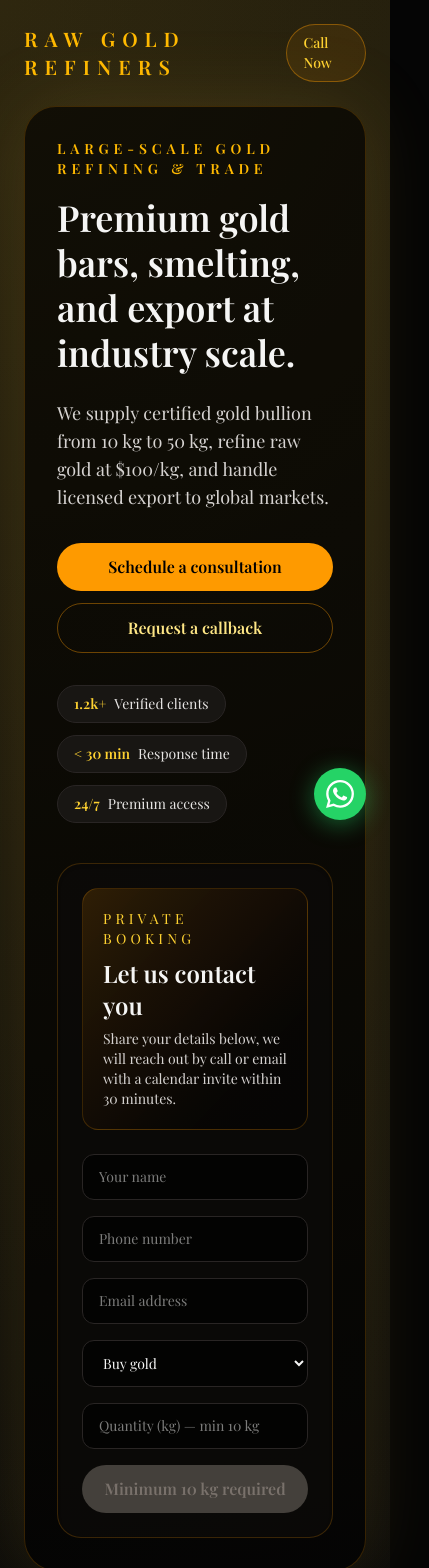
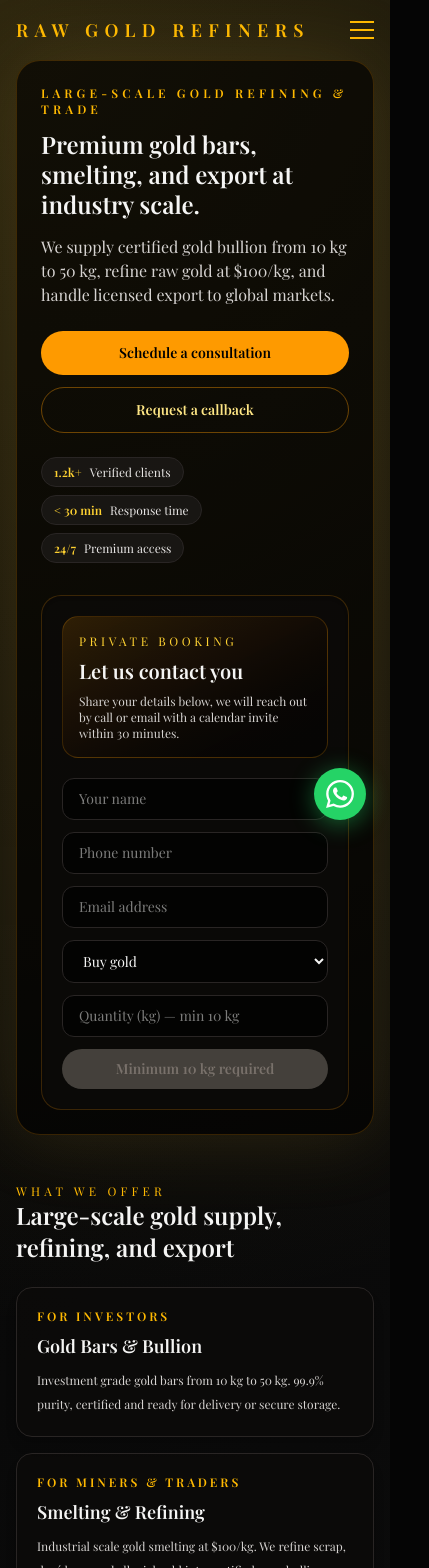
Before and after one commit to AlvinMusonye/gold-Trading-, a React (Vite) app: page / in a window 390 px wide. Shown: the top 1568 px of the page, 429 px wide, since content can reach past the window. Built offline with nearby package versions, Linux system fonts and the light colour scheme; a web font is replaced by a local one.

Commit message:
FEAT:add changes

```diff
--- a/src/App.jsx
+++ b/src/App.jsx
@@ -34,6 +34,7 @@ const metrics = [
 const MIN_QUANTITY_KG = 10
 
 function App() {
+  const [mobileMenuOpen, setMobileMenuOpen] = useState(false)
   const [formData, setFormData] = useState({
     name: '',
     phone: '',
@@ -80,53 +81,110 @@ function App() {
 
   return (
     <div className="min-h-screen bg-[radial-gradient(circle_at_top_left,_rgba(212,175,55,0.2),_transparent_35%),linear-gradient(135deg,_#050505,_#111111)] text-stone-100">
-      <header className="mx-auto flex max-w-7xl items-center justify-between px-6 py-6 lg:px-8">
-        <a href="#top" className="text-xl font-semibold tracking-[0.35em] text-amber-400 uppercase">
+      <header className="mx-auto flex max-w-7xl items-center justify-between px-4 py-4 sm:px-6 sm:py-6 lg:px-8">
+        <a href="#top" className="text-lg font-semibold tracking-[0.35em] text-amber-400 uppercase sm:text-xl">
           Raw Gold Refiners
         </a>
+
+        {/* Mobile menu button */}
+        <button
+          onClick={() => setMobileMenuOpen(!mobileMenuOpen)}
+          className="flex flex-col items-center justify-center gap-1.5 md:hidden"
+          aria-label="Toggle menu"
+        >
+          <span className={`h-0.5 w-6 bg-amber-400 transition-all ${mobileMenuOpen ? 'rotate-45 translate-y-2' : ''}`}></span>
+          <span className={`h-0.5 w-6 bg-amber-400 transition-all ${mobileMenuOpen ? 'opacity-0' : ''}`}></span>
+          <span className={`h-0.5 w-6 bg-amber-400 transition-all ${mobileMenuOpen ? '-rotate-45 -translate-y-2' : ''}`}></span>
+        </button>
+
+        {/* Desktop navigation */}
         <nav className="hidden items-center gap-6 text-sm text-stone-300 md:flex">
           <a href="#collections" className="transition hover:text-amber-300">What We Offer</a>
           <a href="#smelting" className="transition hover:text-amber-300">Smelting</a>
           <a href="#process" className="transition hover:text-amber-300">Process</a>
           <a href="#contact" className="transition hover:text-amber-300">Contact</a>
         </nav>
+
+        {/* Desktop CTA */}
         <a
           href="tel:+254780396250"
-          className="rounded-full border border-amber-500/40 bg-amber-500/10 px-4 py-2 text-sm font-medium text-amber-300 transition hover:bg-amber-500/20"
+          className="hidden rounded-full border border-amber-500/40 bg-amber-500/10 px-4 py-2 text-sm font-medium text-amber-300 transition hover:bg-amber-500/20 md:block"
         >
           Call Now
         </a>
       </header>
 
-      <main id="top" className="mx-auto flex max-w-7xl flex-col gap-16 px-6 pb-16 lg:px-8">
-        <section className="grid items-center gap-10 rounded-[2rem] border border-amber-500/20 bg-black/60 p-8 shadow-[0_0_80px_rgba(212,175,55,0.15)] lg:grid-cols-[1.1fr_0.9fr] lg:p-12">
+      {/* Mobile menu */}
+      {mobileMenuOpen && (
+        <nav className="mx-auto max-w-7xl border-b border-amber-500/20 bg-black/95 px-4 py-4 md:hidden">
+          <div className="flex flex-col gap-4">
+            <a
+              href="#collections"
+              onClick={() => setMobileMenuOpen(false)}
+              className="text-sm text-stone-300 transition hover:text-amber-300"
+            >
+              What We Offer
+            </a>
+            <a
+              href="#smelting"
+              onClick={() => setMobileMenuOpen(false)}
+              className="text-sm text-stone-300 transition hover:text-amber-300"
+            >
+              Smelting
+            </a>
+            <a
+              href="#process"
+              onClick={() => setMobileMenuOpen(false)}
+              className="text-sm text-stone-300 transition hover:text-amber-300"
+            >
+              Process
+            </a>
+            <a
+              href="#contact"
+              onClick={() => setMobileMenuOpen(false)}
+              className="text-sm text-stone-300 transition hover:text-amber-300"
+            >
+              Contact
+            </a>
+            <a
+              href="tel:+254780396250"
+              className="rounded-full border border-amber-500/40 bg-amber-500/10 px-4 py-2 text-center text-sm font-medium text-amber-300 transition hover:bg-amber-500/20"
+            >
+              Call Now
+            </a>
+          </div>
+        </nav>
+      )}
+
+      <main id="top" className="mx-auto flex max-w-7xl flex-col gap-12 px-4 pb-12 sm:gap-16 sm:px-6 sm:pb-16 lg:px-8">
+        <section className="grid items-center gap-8 rounded-[1.5rem] border border-amber-500/20 bg-black/60 p-6 shadow-[0_0_80px_rgba(212,175,55,0.15)] sm:gap-10 sm:rounded-[2rem] sm:p-8 lg:grid-cols-[1.1fr_0.9fr] lg:p-12">
           <div>
-            <p className="mb-4 text-sm font-semibold uppercase tracking-[0.35em] text-amber-400">
+            <p className="mb-3 text-xs font-semibold uppercase tracking-[0.35em] text-amber-400 sm:mb-4 sm:text-sm">
               Large-scale gold refining & trade
             </p>
-            <h1 className="max-w-2xl text-4xl font-semibold leading-tight sm:text-5xl lg:text-6xl">
+            <h1 className="max-w-2xl text-2xl font-semibold leading-tight sm:text-4xl lg:text-6xl">
               Premium gold bars, smelting, and export at industry scale.
             </h1>
-            <p className="mt-6 max-w-xl text-lg text-stone-300">
+            <p className="mt-4 max-w-xl text-base text-stone-300 sm:mt-6 sm:text-lg">
               We supply certified gold bullion from 10 kg to 50 kg, refine raw gold at $100/kg, and handle licensed export to global markets.
             </p>
-            <div className="mt-8 flex flex-col gap-3 sm:flex-row">
+            <div className="mt-6 flex flex-col gap-3 sm:mt-8 sm:flex-row">
               <a
                 href="#contact"
-                className="rounded-full bg-amber-500 px-6 py-3 text-center font-semibold text-black transition hover:bg-amber-400"
+                className="rounded-full bg-amber-500 px-5 py-3 text-center text-sm font-semibold text-black transition hover:bg-amber-400 sm:px-6"
               >
                 Schedule a consultation
               </a>
               <a
                 href="mailto:hello@aurumlegacy.com"
-                className="rounded-full border border-amber-500/40 px-6 py-3 text-center font-semibold text-amber-200 transition hover:border-amber-300"
+                className="rounded-full border border-amber-500/40 px-5 py-3 text-center text-sm font-semibold text-amber-200 transition hover:border-amber-300 sm:px-6"
               >
                 Request a callback
               </a>
             </div>
-            <div className="mt-8 flex flex-wrap gap-3">
+            <div className="mt-6 flex flex-wrap gap-2 sm:mt-8 sm:gap-3">
               {metrics.map((item) => (
-                <div key={item.label} className="rounded-full border border-stone-800 bg-stone-900/80 px-4 py-2 text-sm text-stone-200">
+                <div key={item.label} className="rounded-full border border-stone-800 bg-stone-900/80 px-3 py-1.5 text-xs text-stone-200 sm:px-4 sm:py-2 sm:text-sm">
                   <span className="mr-2 font-semibold text-amber-300">{item.value}</span>
                   {item.label}
                 </div>
@@ -134,28 +192,28 @@ function App() {
             </div>
           </div>
 
-          <div className="rounded-[1.5rem] border border-amber-500/20 bg-stone-950/80 p-6 shadow-inner">
-            <div className="mb-6 rounded-[1rem] border border-amber-500/20 bg-gradient-to-br from-amber-500/15 to-black/40 p-5">
-              <p className="text-sm uppercase tracking-[0.3em] text-amber-300">Private booking</p>
-              <h2 className="mt-2 text-2xl font-semibold">Let us contact you</h2>
-              <p className="mt-2 text-sm text-stone-300">
+          <div className="rounded-[1.25rem] border border-amber-500/20 bg-stone-950/80 p-5 shadow-inner sm:rounded-[1.5rem] sm:p-6">
+            <div className="mb-5 rounded-[1rem] border border-amber-500/20 bg-gradient-to-br from-amber-500/15 to-black/40 p-4 sm:mb-6 sm:p-5">
+              <p className="text-xs uppercase tracking-[0.3em] text-amber-300 sm:text-sm">Private booking</p>
+              <h2 className="mt-2 text-xl font-semibold sm:text-2xl">Let us contact you</h2>
+              <p className="mt-2 text-xs text-stone-300 sm:text-sm">
                 Share your details below, we will reach out by call or email with a calendar invite within 30 minutes.
               </p>
             </div>
 
-            <form onSubmit={handleSubmit} className="space-y-4">
+            <form onSubmit={handleSubmit} className="space-y-3 sm:space-y-4">
               <input
                 required
                 value={formData.name}
                 onChange={(event) => setFormData({ ...formData, name: event.target.value })}
-                className="w-full rounded-xl border border-stone-800 bg-black/70 px-4 py-3 text-sm outline-none ring-0 transition focus:border-amber-400"
+                className="w-full rounded-xl border border-stone-800 bg-black/70 px-4 py-2.5 text-sm outline-none ring-0 transition focus:border-amber-400 sm:py-3"
                 placeholder="Your name"
               />
               <input
                 required
                 value={formData.phone}
                 onChange={(event) => setFormData({ ...formData, phone: event.target.value })}
-                className="w-full rounded-xl border border-stone-800 bg-black/70 px-4 py-3 text-sm outline-none transition focus:border-amber-400"
+                className="w-full rounded-xl border border-stone-800 bg-black/70 px-4 py-2.5 text-sm outline-none transition focus:border-amber-400 sm:py-3"
                 placeholder="Phone number"
               />
               <input
@@ -163,13 +221,13 @@ function App() {
                 type="email"
                 value={formData.email}
                 onChange={(event) => setFormData({ ...formData, email: event.target.value })}
-                className="w-full rounded-xl border border-stone-800 bg-black/70 px-4 py-3 text-sm outline-none transition focus:border-amber-400"
+                className="w-full rounded-xl border border-stone-800 bg-black/70 px-4 py-2.5 text-sm outline-none transition focus:border-amber-400 sm:py-3"
                 placeholder="Email address"
               />
               <select
                 value={formData.interest}
                 onChange={(event) => setFormData({ ...formData, interest: event.target.value })}
-                className="w-full rounded-xl border border-stone-800 bg-black/70 px-4 py-3 text-sm outline-none transition focus:border-amber-400"
+                className="w-full rounded-xl border border-stone-800 bg-black/70 px-4 py-2.5 text-sm outline-none transition focus:border-amber-400 sm:py-3"
               >
                 <option>Buy gold</option>
                 <option>Smelting inquiry</option>
@@ -183,7 +241,7 @@ function App() {
                   step="0.1"
                   value={formData.quantity}
                   onChange={(e) => handleQuantityChange(e.target.value)}
-                  className={`w-full rounded-xl border px-4 py-3 text-sm outline-none transition focus:border-amber-400 ${
+                  className={`w-full rounded-xl border px-4 py-2.5 text-sm outline-none transition focus:border-amber-400 sm:py-3 ${
                     quantityError
                       ? 'border-red-500/60 bg-black/70'
                       : 'border-stone-800 bg-black/70'
@@ -197,7 +255,7 @@ function App() {
               <button
                 type="submit"
                 disabled={!qtyIsValid}
-                className={`w-full rounded-full px-5 py-3 font-semibold transition ${
+                className={`w-full rounded-full px-5 py-2.5 text-sm font-semibold transition sm:py-3 ${
                   qtyIsValid
                     ? 'bg-amber-500 text-black hover:bg-amber-400'
                     : 'cursor-not-allowed bg-stone-700 text-stone-500'
@@ -212,16 +270,16 @@ function App() {
         <section id="collections" className="space-y-6">
           <div className="flex items-end justify-between gap-4">
             <div>
-              <p className="text-sm uppercase tracking-[0.35em] text-amber-400">What we offer</p>
-              <h2 className="text-3xl font-semibold">Large-scale gold supply, refining, and export</h2>
+              <p className="text-xs uppercase tracking-[0.35em] text-amber-400 sm:text-sm">What we offer</p>
+              <h2 className="text-2xl font-semibold sm:text-3xl">Large-scale gold supply, refining, and export</h2>
             </div>
           </div>
-          <div className="grid gap-6 md:grid-cols-3">
+          <div className="grid gap-4 sm:gap-6 md:grid-cols-3">
             {offerings.map((item) => (
-              <article key={item.title} className="rounded-[1.25rem] border border-stone-800 bg-stone-950/70 p-6 shadow-lg">
-                <p className="text-sm font-semibold uppercase tracking-[0.25em] text-amber-400">{item.badge}</p>
-                <h3 className="mt-3 text-xl font-semibold">{item.title}</h3>
-                <p className="mt-3 text-sm leading-7 text-stone-300">{item.description}</p>
+              <article key={item.title} className="rounded-[1rem] border border-stone-800 bg-stone-950/70 p-5 shadow-lg sm:rounded-[1.25rem] sm:p-6">
+                <p className="text-xs font-semibold uppercase tracking-[0.25em] text-amber-400 sm:text-sm">{item.badge}</p>
+                <h3 className="mt-2 text-lg font-semibold sm:mt-3 sm:text-xl">{item.title}</h3>
+                <p className="mt-2 text-xs leading-6 text-stone-300 sm:mt-3 sm:text-sm sm:leading-7">{item.description}</p>
               </article>
             ))}
           </div>
@@ -229,41 +287,41 @@ function App() {
 
         <SmeltingCalculator />
 
-        <section id="process" className="grid gap-6 rounded-[2rem] border border-amber-500/20 bg-black/65 p-8 lg:grid-cols-[0.8fr_1.2fr] lg:p-10">
+        <section id="process" className="grid gap-6 rounded-[1.5rem] border border-amber-500/20 bg-black/65 p-6 lg:grid-cols-[0.8fr_1.2fr] sm:rounded-[2rem] sm:p-8 lg:p-10">
           <div>
-            <p className="text-sm uppercase tracking-[0.35em] text-amber-400">How it works</p>
-            <h2 className="mt-3 text-3xl font-semibold">From inquiry to delivery in three steps</h2>
+            <p className="text-xs uppercase tracking-[0.35em] text-amber-400 sm:text-sm">How it works</p>
+            <h2 className="mt-3 text-2xl font-semibold sm:text-3xl">From inquiry to delivery in three steps</h2>
           </div>
-          <div className="space-y-4">
+          <div className="space-y-3 sm:space-y-4">
             {steps.map((step, index) => (
-              <div key={step} className="flex gap-4 rounded-[1rem] border border-stone-800 bg-stone-900/70 p-4">
-                <div className="flex h-9 w-9 shrink-0 items-center justify-center rounded-full bg-amber-500/20 text-sm font-semibold text-amber-300">
+              <div key={step} className="flex gap-3 rounded-[1rem] border border-stone-800 bg-stone-900/70 p-3 sm:gap-4 sm:p-4">
+                <div className="flex h-8 w-8 shrink-0 items-center justify-center rounded-full bg-amber-500/20 text-xs font-semibold text-amber-300 sm:h-9 sm:w-9 sm:text-sm">
                   {index + 1}
                 </div>
-                <p className="text-sm leading-7 text-stone-300">{step}</p>
+                <p className="text-xs leading-6 text-stone-300 sm:text-sm sm:leading-7">{step}</p>
               </div>
             ))}
           </div>
         </section>
 
-        <section id="contact" className="rounded-[2rem] border border-amber-500/20 bg-gradient-to-r from-amber-500/10 to-black/60 p-8 text-center lg:p-10">
-          <p className="text-sm uppercase tracking-[0.35em] text-amber-400">Ready to begin?</p>
-          <h2 className="mt-3 text-3xl font-semibold sm:text-4xl">Speak with a gold advisor today.</h2>
-          <p className="mx-auto mt-4 max-w-2xl text-stone-300">
+        <section id="contact" className="rounded-[1.5rem] border border-amber-500/20 bg-gradient-to-r from-amber-500/10 to-black/60 p-6 text-center sm:rounded-[2rem] sm:p-8 lg:p-10">
+          <p className="text-xs uppercase tracking-[0.35em] text-amber-400 sm:text-sm">Ready to begin?</p>
+          <h2 className="mt-3 text-2xl font-semibold sm:text-3xl lg:text-4xl">Speak with a gold advisor today.</h2>
+          <p className="mx-auto mt-4 max-w-2xl text-sm text-stone-300 sm:text-base">
             Choose a direct call or a private consultation slot, and we will send your invitation straight to your calendar.
           </p>
-          <div className="mt-8 flex flex-col justify-center gap-3 sm:flex-row">
-            <a href="tel:+254780396250" className="rounded-full bg-amber-500 px-6 py-3 font-semibold text-black transition hover:bg-amber-400">
+          <div className="mt-6 flex flex-col justify-center gap-3 sm:mt-8 sm:flex-row">
+            <a href="tel:+254780396250" className="rounded-full bg-amber-500 px-5 py-2.5 text-sm font-semibold text-black transition hover:bg-amber-400 sm:px-6 sm:py-3">
               Call now
             </a>
-            <a href="mailto:johnrumenya@gmail.com" className="rounded-full border border-amber-500/40 px-6 py-3 font-semibold text-amber-200 transition hover:border-amber-300">
+            <a href="mailto:johnrumenya@gmail.com" className="rounded-full border border-amber-500/40 px-5 py-2.5 text-sm font-semibold text-amber-200 transition hover:border-amber-300 sm:px-6 sm:py-3">
               Email us
             </a>
           </div>
         </section>
       </main>
 
-      <footer className="border-t border-stone-800/80 px-6 py-6 text-center text-sm text-stone-400">
+      <footer className="border-t border-stone-800/80 px-4 py-4 text-center text-xs text-stone-400 sm:px-6 sm:py-6 sm:text-sm">
         © 2026 Raw Gold Refiners. Private wealth, refined.
       </footer>
 
```
Also changed, not shown: src/components/SmeltingCalculator.jsx (+28 -28 lines).
